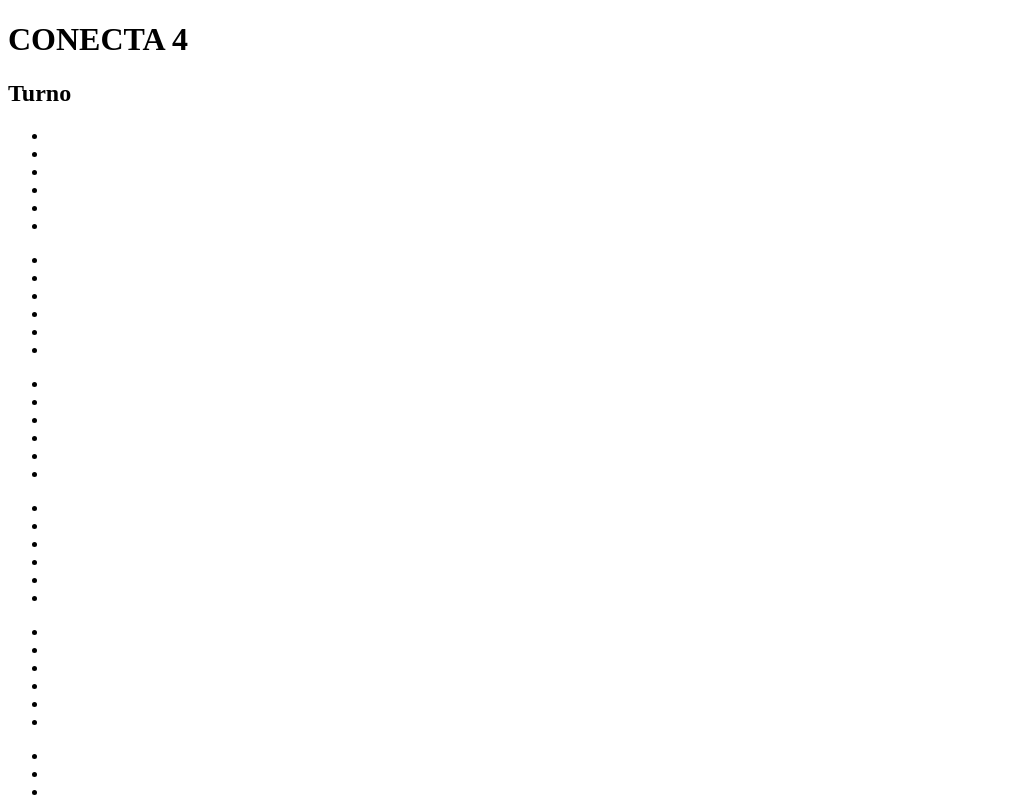
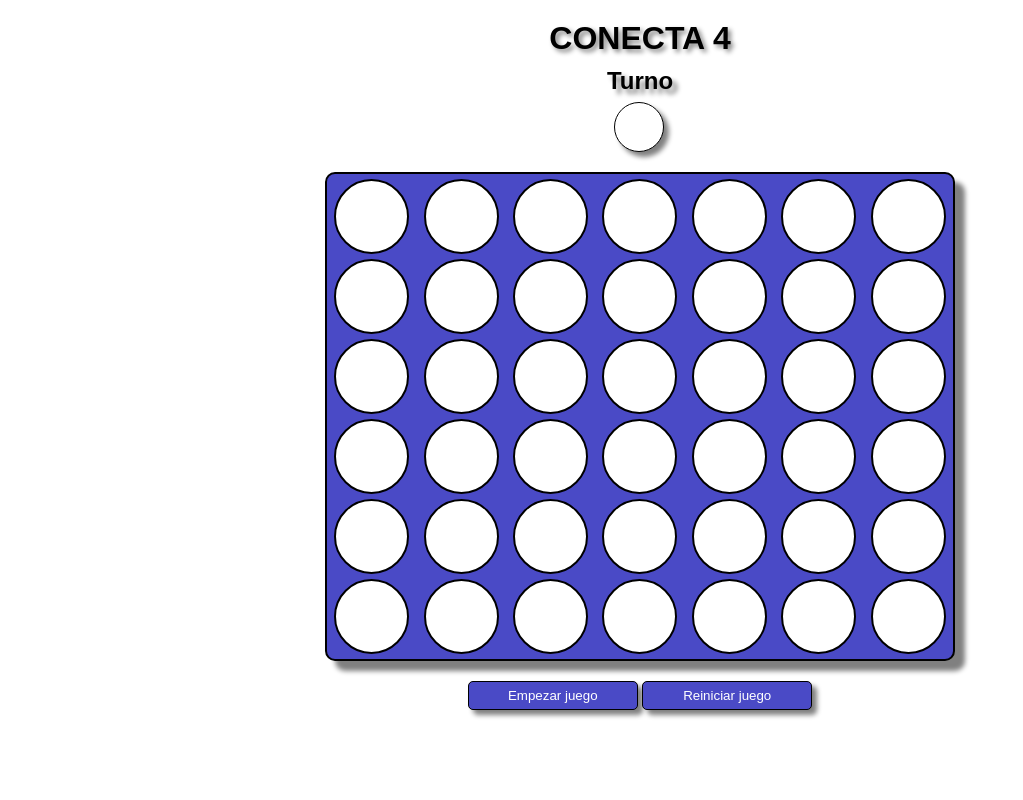
Before and after one commit to raqueladrados/W2CH3-raquel-adrados, a website: page index.html in a window 1280 px wide. Shown: the top 800 px of the page, without its empty margins (0-1023 px from the left). Drawn offline with Linux system fonts and the light colour scheme.

Commit message:
Add the styles of conecta4

```diff
--- a/styles.scss
+++ b/styles.scss
@@ -0,0 +1,104 @@
+* {
+  padding: 0;
+  margin: 0;
+  box-sizing: border-box;
+}
+html {
+  font-family: Arial, Helvetica, sans-serif;
+}
+
+body {
+  display: grid;
+  place-items: center;
+}
+
+header {
+  padding: 20px;
+}
+
+.firstTitle {
+  text-align: center;
+  padding-bottom: 10px;
+  text-shadow: 3px 3px 5px grey;
+}
+
+.secondTitle {
+  text-align: center;
+  text-shadow: 5px 5px 5px grey;
+}
+
+.board {
+  border-radius: 10px;
+  display: grid;
+  grid-template-columns: repeat(7, 1fr);
+  border: 2px solid black;
+  width: 630px;
+  background-color: rgb(74, 74, 198);
+  box-shadow: 10px 10px 5px grey;
+}
+
+ul {
+  place-items: center;
+}
+
+ul li {
+  margin: 5px;
+  width: 75px;
+  height: 75px;
+  border: 2px solid black;
+  border-radius: 100px;
+  background-color: white;
+  list-style: none;
+}
+
+.c1:hover,
+.c2:hover,
+.c3:hover,
+.c4:hover,
+.c5:hover,
+.c6:hover,
+.c7:hover {
+  background-color: powderblue;
+  transition: background-color 0.5s;
+  cursor: pointer;
+  border-radius: 6px;
+}
+
+.startButton {
+  place-items: center;
+  padding: 20px;
+}
+
+.restartButton {
+  place-items: center;
+  padding: 20px;
+}
+
+.buttonContent {
+  background-color: rgb(74, 74, 198);
+  color: white;
+  padding: 6px;
+  width: 170px;
+  border: 1px solid black;
+  border-radius: 5px;
+  box-shadow: 5px 5px 5px grey;
+}
+
+.buttonContent:hover {
+  background-color: powderblue;
+  color: black;
+  cursor: pointer;
+}
+
+.currentPlayer {
+  margin-top: 7px;
+  margin-left: 65px;
+  margin-right: 65px;
+  width: 50px;
+  height: 50px;
+  border-radius: 50%;
+  border: 1px solid black;
+  position: relative;
+  box-shadow: 5px 5px 5px grey;
+  background-color: white;
+}
```
Also changed, not shown: styles.css, 1 other file.
